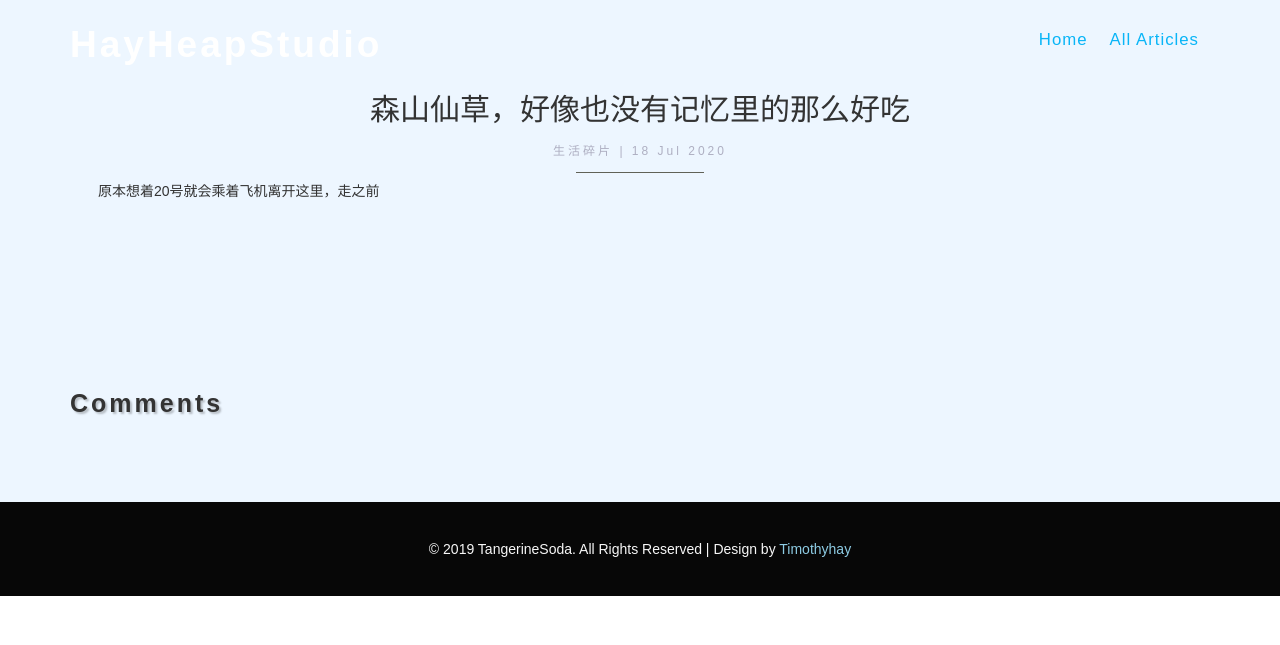
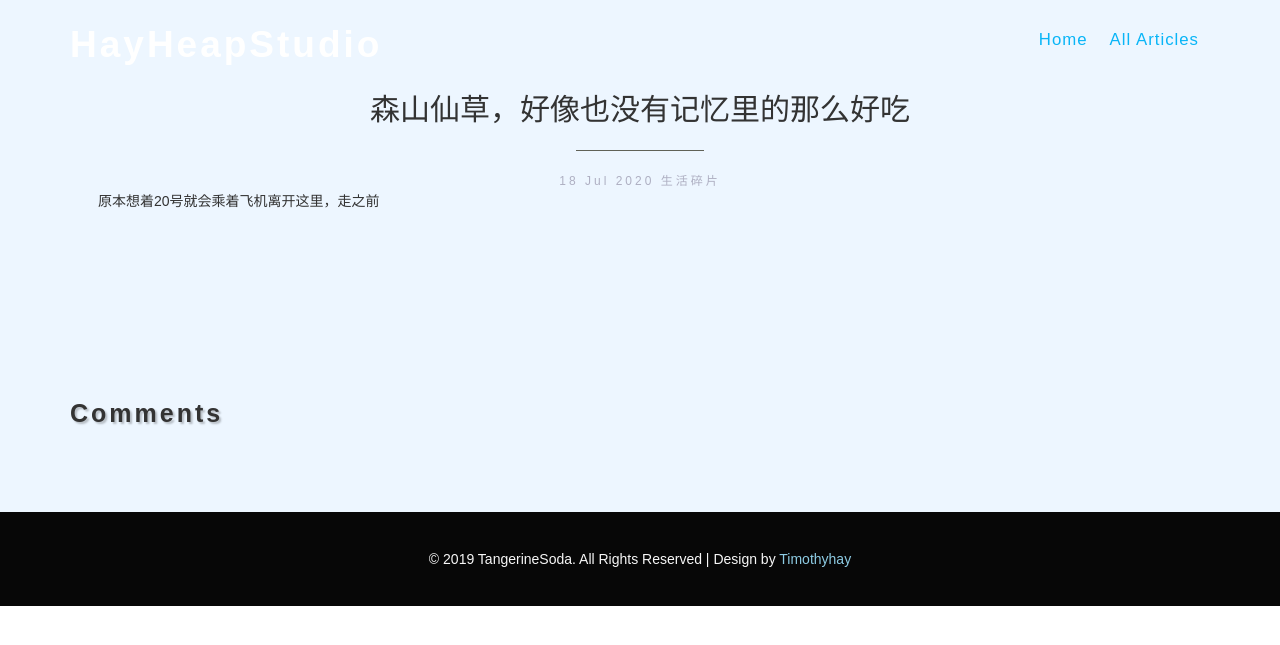
Before and after one commit to Timothyhay/TimothyhayHeap, a Jekyll site: the page built from _posts/2020-07-18-Daily.html, in a window 1280 px wide. Shown: the top 645 px of the page. Built offline with Jekyll 4.4.1, drawn with Linux system fonts in a browser that asks for light colours; comment, search, counter and statistics services are not loaded.

Commit message:
Fix: Post Layout

```diff
--- a/_posts/2020-07-18-Daily.html
+++ b/_posts/2020-07-18-Daily.html
@@ -7,8 +7,8 @@ tags: 生活碎片
 
 <div class="contact-agileinfo-info text-center">
 	<h2>{{ page.title }}</h2>
-	<h6>{{ page.tags }} | {{ page.date | date_to_string }}</h6>
 	<label></label>
+	<h6>{{ page.date | date_to_string }}  {{ page.tags }}</h6>
 </div>
 
 <div class="container">
```
Also changed, not shown: 1 other file.
